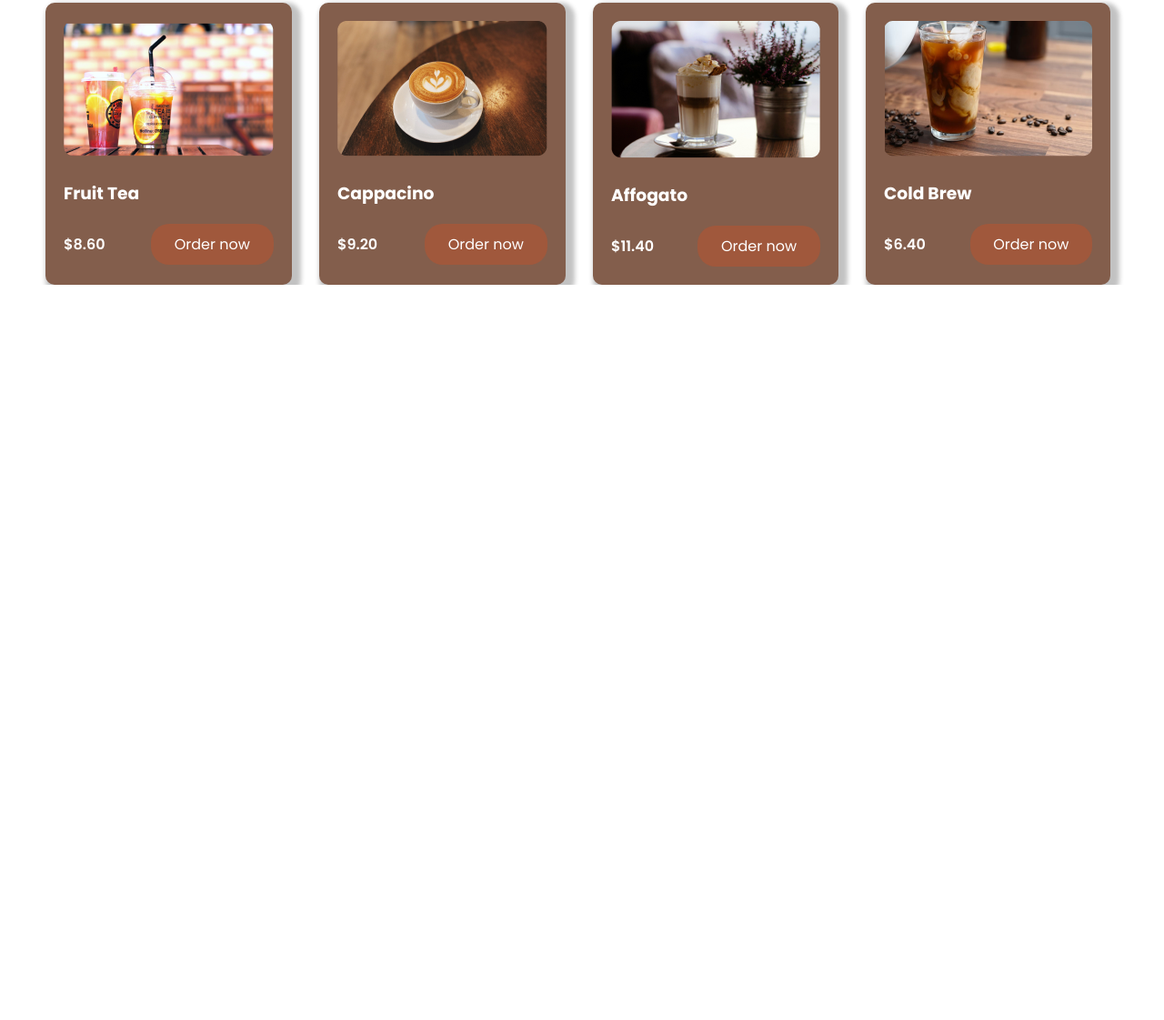
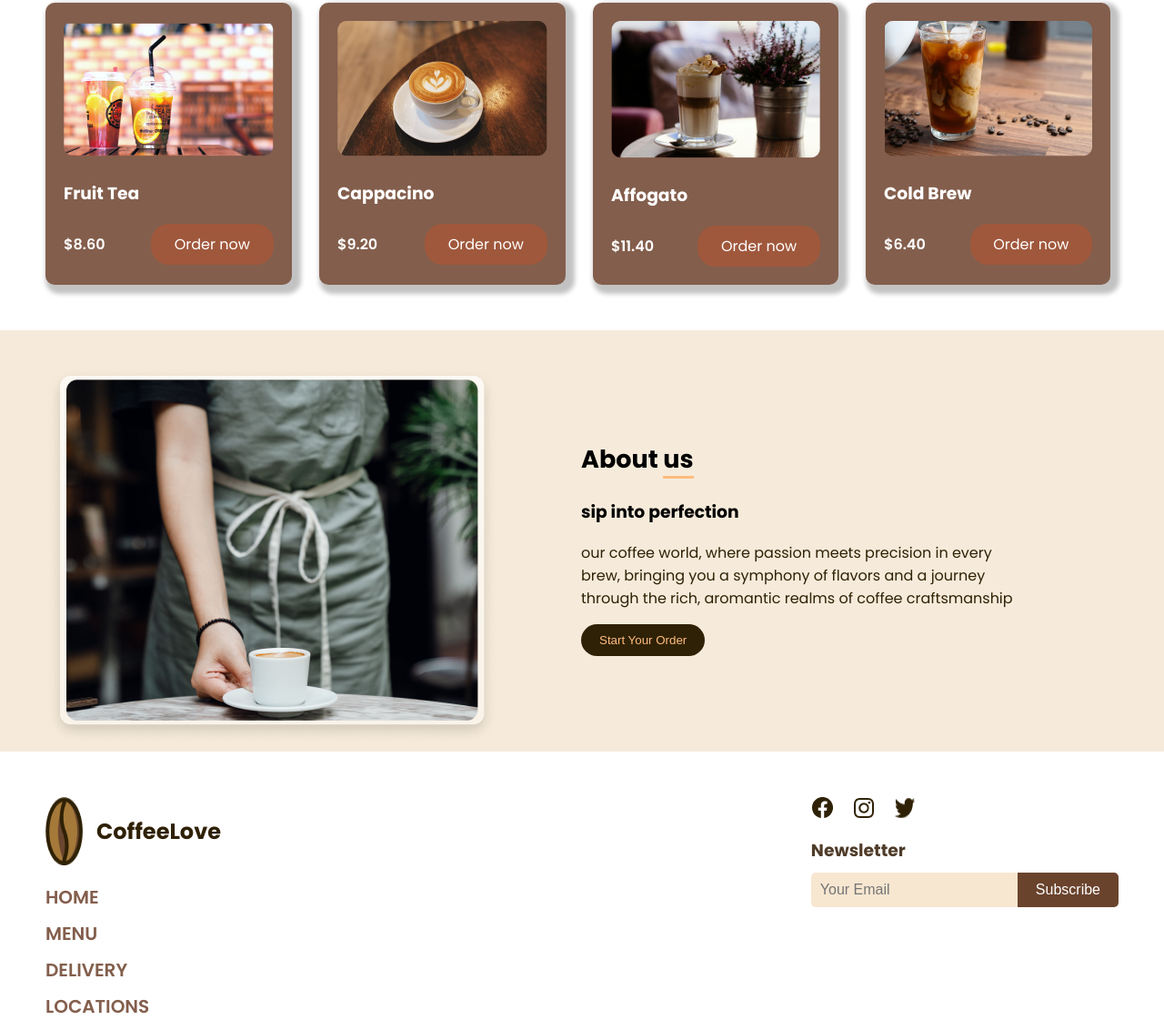
Before and after one commit to ouldmouloudNada/cofeelandingpage, a plain HTML site: page index.html in a window 1280 px wide. Shown: the part 2219-3340 px from the top of the page at 91% size. Before the commit the page ends 2532 px from the top, so only its background shows below. Drawn offline with Linux system fonts and the light colour scheme.

Commit message:
completing landing page

```diff
--- a/index.html
+++ b/index.html
@@ -7,7 +7,7 @@
     <link rel="stylesheet" href="style.css">
 </head>
 <body>
-    <section class="home">
+    <section class="home" id="home">
         <div class="right">
             <header class="header1">
                 <div class="coffee-image">
@@ -15,8 +15,8 @@
                 </div>
                 <nav>
                     <a href="#home" class="active">Home</a>
-                    <a href="#Menu">Menu</a>
-                    <a href="#Delivery">Delivery</a>
+                    <a href="#menu">Menu</a>
+                    <a href="#about-us">Delivery</a>
                 </nav>
             </header>
             <div class="title">
@@ -74,7 +74,7 @@
             <h3>DESSERT</h3>
         </div>
     </div>
-    <section class="Menu" id="Menu ">
+    <section class="Menu" id="menu">
         <div class="top-menu">
 
             <div class="heading"><h2>Cold <span class="titre1">Coffee</span></h2></div>
@@ -201,5 +201,48 @@
         </div>
 
     </section>
+    <section class="about-us" id="about-us">
+        <div class="aboutus-image"><img src="image/serveuse.png" alt=""></div>
+        <div class="aboutus-info">
+            <div class="heading"><h2>About <span class="titre1">us</span></h2></div>
+            <h3 class="heading2">sip into perfection</h3>
+            <p class="paragraph2">our coffee world, where passion meets precision in every brew, bringing you a symphony of flavors and a journey through the rich, aromantic realms of coffee craftsmanship</p>
+            <button class="start">Start Your Order</button>
+        </div>
+
+    </section>
+    <footer>
+        <div class="footer1">
+            <div class="right-footer">
+                <div class="logo-coffee">
+                    <img src="image/Logo.png" alt="">
+                    <h2>CoffeeLove</h2>
+                </div>
+                <div class="menu-bar">
+                    <a href="#home">HOME</a>
+                    <a href="#menu">MENU</a>
+                    <a href="#about-us">DELIVERY</a>
+                    <a href="#">LOCATIONS</a>
+
+                </div>
+            </div>
+            <div class="left-footer">
+                <div class="social">
+                    <img src="image/facebook.png" alt="">
+                    <img src="image/instagram.png" alt="">
+                    <img src="image/twitter.png" alt="">
+                </div>
+                <div class="newsletter-container">
+                    <h3>Newsletter</h3>
+                    <div class="newsletter-box">
+                        <input type="email" placeholder="Your Email" class="email-input">
+                        <button class="subscribe-btn">Subscribe</button>
+                    </div>
+                </div>
+
+            </div>
+
+        </div>
+    </footer>
 </body>
 </html>
--- a/style.css
+++ b/style.css
@@ -210,3 +210,106 @@ body{
     color: white;
     box-shadow: 5px 5px 5px 5px rgba(0, 0, 0, 0.24);
 }
+.about-us{
+    margin-top:50px ;
+    background-color:#F6EBDA ;
+    display: flex;
+    justify-content: space-between;
+}
+.aboutus-image{
+    margin-left: 50px;
+    margin-top: 40px;
+}
+.aboutus-info{
+    margin-left: 90px;
+   margin-top: 100px;
+}
+.paragraph2{
+    color:#2F2105 ;
+    width: 75%;
+    font-weight: 400;
+}
+.start{
+    background-color: #2F2105;
+    border-radius: 20px;
+    padding: 10px 20px;
+    color:#FFBD7F ;
+    cursor: pointer;
+
+    border: none;
+}
+.newsletter-container h3 {
+    color: #4f3c29; /* Match the color to the one in the image */
+    font-weight: bold;
+    margin-bottom: 10px;
+}
+
+.newsletter-box {
+    display: flex;
+    width: 100%;
+    max-width: 400px; /* Adjust the max-width as needed */
+}
+
+.email-input {
+    flex: 1;
+    padding: 10px;
+    border: none;
+    border-radius: 5px 0 0 5px;
+    background-color: #f7e7d1; /* Match the input background color */
+    color: #4f3c29; /* Match the text color to the one in the image */
+    font-size: 16px;
+    outline: none;
+}
+
+.subscribe-btn {
+    padding: 10px 20px;
+    border: none;
+    border-radius: 0 5px 5px 0;
+    background-color: #6a432d; /* Match the button background color */
+    color: white;
+    font-size: 16px;
+    cursor: pointer;
+    outline: none;
+    transition: background-color 0.3s ease;
+}
+
+.subscribe-btn:hover {
+    background-color: #5a3a27; /* Slightly darker color on hover */
+}
+.footer1{
+    margin-left: 50px;
+    display: flex;
+    flex-direction: row;
+    margin-top: 50px;
+    justify-content: space-between;
+}
+.right-footer{
+    display: flex;
+    flex-direction: column;
+    gap: 20px;
+}
+.menu-bar{
+    display: flex;
+    flex-direction: column;
+    gap: 10px;
+}
+.menu-bar a{
+    text-decoration: none;
+    color: #835E4C;
+    font-weight: 600;
+    font-size: 20px;
+}
+.logo-coffee{
+    display: flex;
+    gap: 15px;
+    color: #2F2105;
+}
+
+.left-footer .social{
+    display: flex;
+    gap: 20px;
+}
+.left-footer .newsletter-container{
+    margin-top: 20px;
+    margin-right: 50px;
+}
```
Also changed, not shown: image/col-md-4.png (added).
